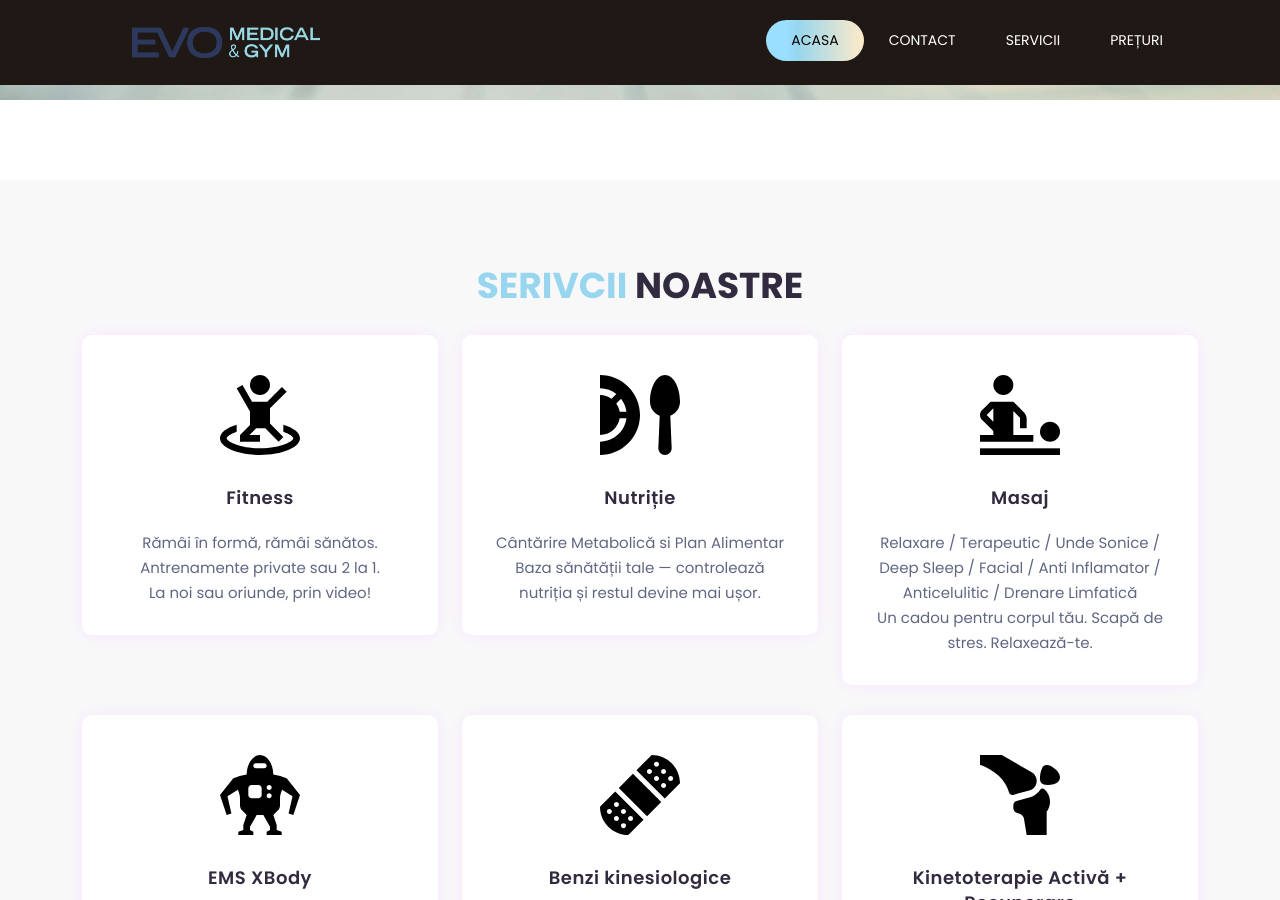
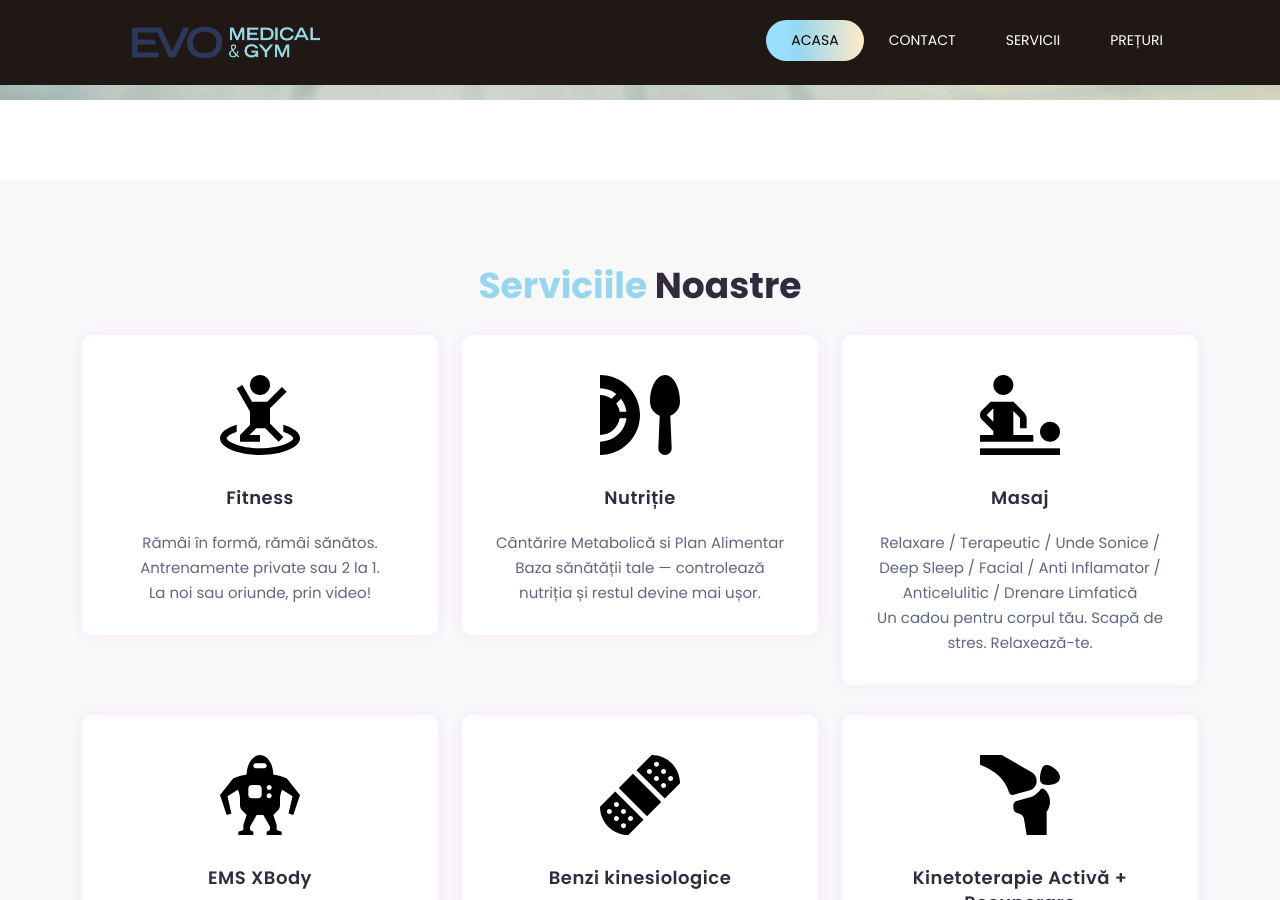
Before and after one commit to evofitandgym/evofitandgym.github.io, a Jekyll site: the page built from index.html, in a window 1280 px wide and 900 px high, scrolled down 656 px. Built offline with Jekyll 4.4.1, drawn with Linux system fonts in a browser that asks for light colours; some web fonts are replaced.

Commit message:
Minor text fixes

```diff
--- a/_includes/pricing.html
+++ b/_includes/pricing.html
@@ -3,7 +3,7 @@
         <div class="row">
             <div class="col-lg-12 col-sm-12 col-xs-12">
                 <div class="pricing-header">
-                    <h1><span>PREȚURI</span></h1>
+                    <h1><span>Prețuri</span></h1>
                 </div>
             </div>
         </div>
--- a/_includes/services.html
+++ b/_includes/services.html
@@ -3,7 +3,7 @@
         <div class="row">
             <div class="col-lg-12 col-sm-12 col-xs-12">
                 <div class="our-courses-header">
-                    <h2><span>SERIVCII</span> NOASTRE</h2>
+                    <h2><span>Serviciile</span> Noastre</h2>
                     <!--p>Quisque ullamcorper ex non leo blandit porta. Duis purus sapien, blandit non sem quis,<br>
                         mollis vehicula sapien.</p-->
                 </div>
```
Also changed, not shown: other parts of _includes/pricing.html (+1 -1 lines).
